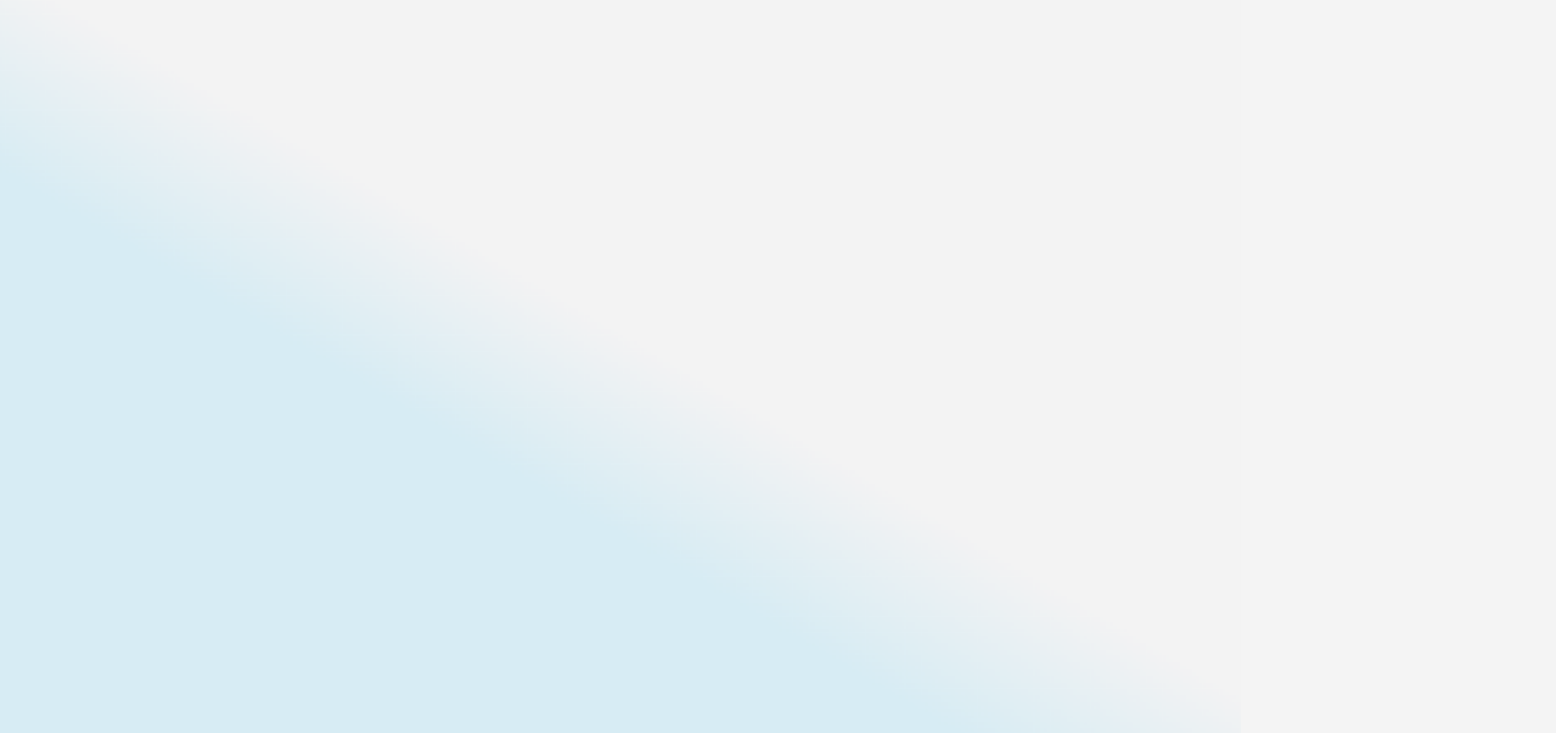
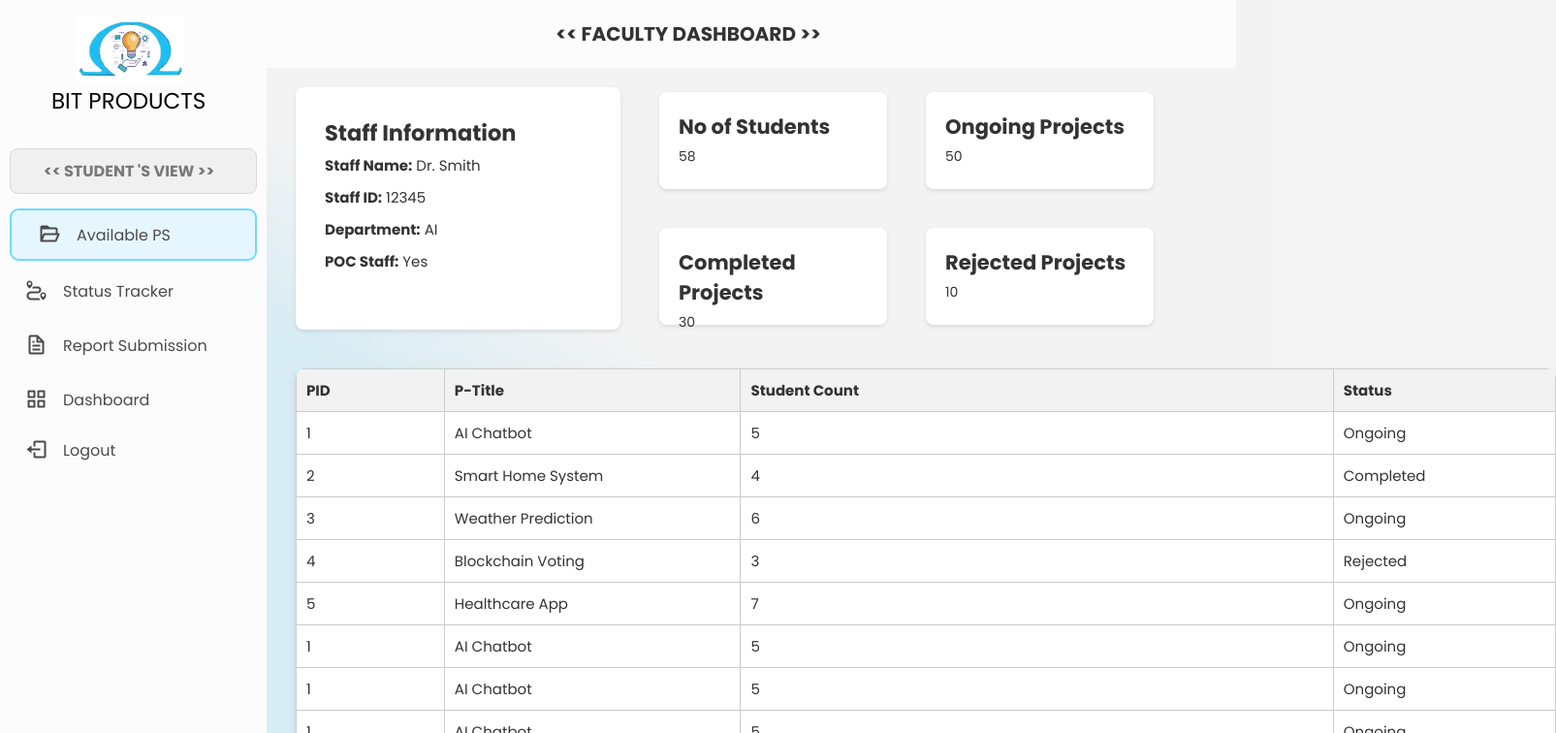
Before and after one commit to BalajiiSelvam/BIT-Prodcuts, a React (Vite) app: page /dash in a window 1280 px wide. Before the commit this address had no page. Shown: the top 756 px of the page at 97% size, 1605 px wide, since content can reach past the window. Built offline with nearby package versions, Linux system fonts and the light colour scheme.

Commit message:
Faculty side dashboard  added

```diff
--- a/src/App.jsx
+++ b/src/App.jsx
@@ -1,14 +1,17 @@
-import React, { useState } from 'react'
-import { BrowserRouter, Routes, Route } from 'react-router-dom'
-import Register from './pages/Register/Register'
-import Login from './pages/Login/Login'
-import AvailPs from './pages/Student/AvailablePs'
-import Stracker from './pages/Student/Stracker'
-import ReportSubmission from './pages/Student/ReportSubmission'
-import Dashboard from './pages/Student/Dashboard'
-import Problems from './pages/Student/problemregistration'
-import PSsubmission from './pages/Faculty/PSsubmission'
-import './App.css'
+import React, { useState } from 'react';
+import { BrowserRouter, Routes, Route } from 'react-router-dom';
+import Register from './pages/Register/Register';
+import Login from './pages/Login/Login';
+import AvailPs from './pages/Student/AvailablePs';
+import Stracker from './pages/Student/Stracker';
+import ReportSubmission from './pages/Student/ReportSubmission';
+import Dashboard from './pages/Student/Dashboard';
+// import Problems from './pages/Student/problemregistration';
+import PSsubmission from './pages/Faculty/PSsubmission';
+import Slotbooking from './pages/Faculty/Slotbooking';
+// import Approval from './pages/Faculty/approval'
+import Dash from './pages/Faculty/dash';
+import './App.css';
 
 function App() {
   return (
@@ -21,10 +24,13 @@ function App() {
         <Route path="/reportsub" element={<ReportSubmission />} />
         <Route path="/dashboard" element={<Dashboard />} />
       <Route path="/pssub" element={<PSsubmission />} />
-      <Route path="/problemregistration" component={<Problems/>} />
+           <Route path="/slotbook" element={<Slotbooking />} />
+           {/* <Route path="/approval" element={<Approval />} /> */}
+        <Route path="/dash" element={<Dash />} />
+     {/*   <Route path="/problemregistration" element={<Problems />} /> */}
       </Routes>
     </BrowserRouter>
-  )
+  );
 }
 
-export default App
+export default App;
--- a/src/components/Fsidebar.jsx
+++ b/src/components/Fsidebar.jsx
@@ -4,7 +4,7 @@ import './sbar.css';
 import BIT from '../assets/logo192.png';
 import { Link } from 'react-router-dom';
 
-export default function Ssidebar() {
+export default function Fsidebar() {
   const [activeLink, setActiveLink] = useState('/pssub'); // Default active link
 
   const handleLinkClick = (path) => {
@@ -49,9 +49,9 @@ export default function Ssidebar() {
               </li>
               <li className='item'>
                 <Link
-                  to="/"
-                  className={`link flex ${activeLink === '/' ? 'active' : ''}`}
-                  onClick={() => handleLinkClick('/')}
+                  to="/slotbook"
+                  className={`link flex ${activeLink === '/slotbook' ? 'active' : ''}`}
+                  onClick={() => handleLinkClick('/slotbook')}
                 >
                   <i className="bx bx-file"></i>
                   <span>Slot Booking</span>
@@ -59,9 +59,9 @@ export default function Ssidebar() {
               </li>
               <li className='item'>
                 <Link
-                  to="/"
-                  className={`link flex ${activeLink === '/' ? 'active' : ''}`}
-                  onClick={() => handleLinkClick('/')}
+                  to="/dash"
+                  className={`link flex ${activeLink === '/dash' ? 'active' : ''}`}
+                  onClick={() => handleLinkClick('/dash')}
                 >
                   <i className="bx bx-grid-alt"></i>
                   <span>Dashboard</span>
--- a/src/pages/Faculty/Slotbooking.css
+++ b/src/pages/Faculty/Slotbooking.css
@@ -0,0 +1,93 @@
+.slotbooking-container {
+    display: flex;
+    flex-direction: column;
+    height: 100vh;
+}
+
+.header-box3{
+    width: calc(100%); /* Adjust 250px to match the width of your sidebar */
+    margin-left: -5px; /* Adjust 250px to match the width of your sidebar */
+    background: rgb(252, 252, 252);
+    text-align: center;
+    padding: 20px;
+    /* box-shadow: 0px 2px 4px rgba(0, 0, 0, 0.1) */
+}
+
+.header-box3 h1 {
+    margin: 0;
+    font-family: 'Poppins', sans-serif;
+    font-size: 20px;
+    color: #333;
+    margin-left: 150px;
+}
+.content-container2 {
+    display: flex;
+    flex: 1;
+    padding: 40px;
+    margin-left: 285px;
+    background-color: transparent;
+}
+
+.slot-booking-table {
+    width: 100%;
+    border-collapse: collapse;
+    background-color: white;
+    font-size: 15PX;
+}
+
+.slot-booking-table th, .slot-booking-table td {
+    border: 1px solid #ccc;
+    padding: 20px;
+    text-align: left;
+    /* height: 20PX; */
+}
+
+.slot-booking-table th {
+    background-color: #f2f2f2;
+}
+
+.slot-booking-table th:nth-child(1),
+.slot-booking-table td:nth-child(1) {
+    width: 20%;
+    text-align: center;
+}
+
+.slot-booking-table th:nth-child(2),
+.slot-booking-table td:nth-child(2) {
+    width: 20%;
+    text-align: center;
+}
+
+.slot-booking-table th:nth-child(3),
+.slot-booking-table td:nth-child(3) {
+    width: 20%;
+    text-align: center;
+}
+
+.slot-booking-table th:nth-child(4),
+.slot-booking-table td:nth-child(4) {
+    width: 20%;
+    text-align: center;
+}
+
+.book-slot-btn {
+    padding: 7px 15px;
+    background-color: #2fb9e7;
+    color: white;
+    border: none;
+    border-radius: 4px;
+    cursor: pointer;
+}
+
+.book-slot-btn:hover {
+    background-color: #4dcef9;
+}
+
+.slot-booking-table input[type="date"],
+.slot-booking-table input[type="time"],
+.slot-booking-table input[type="text"] {
+    padding: 5px;
+    border: 1px solid #ccc;
+    border-radius: 4px;
+    width: 100%;
+}
--- a/src/pages/Faculty/Slotbooking.jsx
+++ b/src/pages/Faculty/Slotbooking.jsx
@@ -0,0 +1,36 @@
+import React, { useState } from 'react';
+import FSbar from '../../components/Fsidebar';
+import './Slotbooking.css';
+
+export default function Slotbooking() {
+  return (
+    <div className="slotbooking-container">
+      <FSbar />
+      <div className="header-box3">
+        <h1>&lt;&lt; SLOT BOOKING &gt;&gt;</h1>
+      </div>
+      <div className="content-container2">
+        <table className="slot-booking-table">
+          <thead>
+            <tr>
+              <th>Date</th>
+              <th>Timing</th>
+              <th>PID</th>
+              <th>Action</th>
+            </tr>
+          </thead>
+          <tbody>
+            {Array.from({ length: 8 }).map((_, index) => (
+              <tr key={index}>
+                <td>Date {index + 1}</td>
+                <td>Time {index + 1}</td>
+                <td><input type="text" placeholder="Enter PID" style={{ caretColor: '#2fb9e7',  outline: '#2fb9e7;' }} /></td>
+                <td><button className="book-slot-btn">Book Slot</button></td>
+              </tr>
+            ))}
+          </tbody>
+        </table>
+      </div>
+    </div>
+  );
+}
--- a/src/pages/Faculty/dash.css
+++ b/src/pages/Faculty/dash.css
@@ -0,0 +1,115 @@
+.dash-container {
+    display: flex;
+    flex-direction: column;
+    height: 100vh;
+}
+
+.header-box4 {
+    width: calc(100%); /* Adjust 250px to match the width of your sidebar */
+    margin-left: -5px; /* Adjust 250px to match the width of your sidebar */
+    background: rgb(252, 252, 252);
+    text-align: center;
+    padding: 20px;
+    /* box-shadow: 0px 2px 4px rgba(0, 0, 0, 0.1) */
+}
+
+.header-box4 h1 {
+    margin: 0;
+    font-family: 'Poppins', sans-serif;
+    font-size: 20px;
+    color: #333;
+    margin-left: 150px;
+}
+
+.content-container4 {
+    display: flex;
+    flex-direction: column;
+    flex: 1;
+    padding: 20px;
+    margin-left: 285px;
+    background-color: transparent;
+}
+
+.dashboard {
+    display: flex;
+    width: 100%;
+    margin-bottom: 20px; /* Add margin to separate the dashboard from the table */
+}
+
+.left-card {
+    flex: 1;
+    background-color: white;
+    padding: 30px;
+    margin-right: 20px;
+    box-shadow: 0 2px 4px rgba(0,0,0,0.1);
+    border-radius: 8px;
+    height: 250px;
+    font-size: 15px;
+}
+
+.right-cards {
+    display: grid;
+    grid-template-columns: 1fr 1fr;
+    gap: -5px;
+    flex: 2;
+    height: 250px;
+    margin-right: 50px;
+    margin-top: -15px;
+    font-size: 14px;
+}
+
+.card {
+    background-color: white;
+    padding: 20px;
+    box-shadow: 0 2px 4px rgba(0,0,0,0.1);
+    border-radius: 8px;
+    height: 100px;
+}
+
+.card-content {
+    display: flex;
+    flex-direction: column;
+}
+
+.card-content h2 {
+    margin-top: 0;
+}
+
+.card-content p {
+    margin: 5px 0;
+}
+
+.ps-table {
+    width: 1300px;
+    border-collapse: collapse;
+}
+
+.ps-table th, .ps-table td {
+    border: 1px solid #ccc;
+    padding: 10px;
+    text-align: left;
+}
+
+.ps-table th {
+    background-color: #f2f2f2;
+}
+
+.pagination {
+    display: flex;
+    justify-content: center;
+    padding: 10px 0;
+}
+
+.pagination-button {
+    margin: 0 5px;
+    padding: 5px 10px;
+    background-color: #12baf1;
+    color: white;
+    border: none;
+    border-radius: 4px;
+    cursor: pointer;
+}
+
+.pagination-button:hover {
+    background-color: #5bd6ff;
+}
--- a/src/pages/Faculty/dash.jsx
+++ b/src/pages/Faculty/dash.jsx
@@ -0,0 +1,56 @@
+import React from 'react';
+import StudentSideBar from '../../components/Ssidebar';
+import 'boxicons/css/boxicons.min.css';
+import './dash.css';
+
+export default function AvailablePs() {
+  return (
+    <div className="dash-container">
+      <StudentSideBar />
+      <div className="header-box4">
+        <h1>&lt;&lt; FACULTY DASHBOARD &gt;&gt;</h1>
+      </div>
+      <div className="content-container4">
+        <div className="dashboard">
+          <div className="left-card">
+            <div className="card-content">
+            {/* <img src='../../src/assets/profile.png' alt='Profile' className='staff-image' /> */}
+              <h2>Staff Information</h2>
+              <p><strong>Staff Name:</strong> Dr. Smith</p>
+              <p><strong>Staff ID:</strong> 12345</p>
+              <p><strong>Department:</strong> AI</p>
+              <p><strong>POC Staff:</strong> Yes</p>
+            </div>
+          </div>
+          <div className="right-cards">
+            <div className="card">
+              <div className="card-content">
+                <h2>No of Students</h2>
+                <p>58</p>
+              </div>
+            </div>
+            <div className="card">
+              <div className="card-content">
+                <h2>Ongoing Projects</h2>
+                <p>50</p>
+              </div>
+            </div>
+            <div className="card">
+              <div className="card-content">
+                <h2>Completed Projects</h2>
+                <p>30</p>
+              </div>
+            </div>
+            <div className="card">
+              <div className="card-content">
+                <h2>Rejected Projects</h2>
+                <p>10</p>
+              </div>
+            </div>
+          </div>
+        </div>
+        <div className="table-container"> <table className="ps-table"> <thead> <tr> <th>PID</th> <th>P-Title</th> <th>Student Count</th> <th>Status</th> </tr> </thead> <tbody> <tr> <td>1</td> <td>AI Chatbot</td> <td>5</td> <td>Ongoing</td> </tr> <tr> <td>2</td> <td>Smart Home System</td> <td>4</td> <td>Completed</td> </tr> <tr> <td>3</td> <td>Weather Prediction</td> <td>6</td> <td>Ongoing</td> </tr> <tr> <td>4</td> <td>Blockchain Voting</td> <td>3</td> <td>Rejected</td> </tr> <tr> <td>5</td> <td>Healthcare App</td> <td>7</td> <td>Ongoing</td> </tr> <tr><td>1</td> <td>AI Chatbot</td> <td>5</td> <td>Ongoing</td> </tr> <tr> </tr><tr><td>1</td> <td>AI Chatbot</td> <td>5</td> <td>Ongoing</td> </tr> <tr> <td>1</td> <td>AI Chatbot</td> <td>5</td> <td>Ongoing</td> </tr> <tr> </tr></tbody> <tfoot> <tr> <td colSpan="4"> <div className="pagination"> <button className="pagination-button">Previous</button> <button className="pagination-button">1</button> <button className="pagination-button">2</button> <button className="pagination-button">3</button> <button className="pagination-button">Next</button> </div> </td> </tr> </tfoot> </table> </div>
+      </div>
+    </div>
+  )
+}
```
Also changed, not shown: src/pages/Faculty/approval.css (added), src/pages/Faculty/approval.jsx (added). Lines whose indentation alone changed are shown as unchanged.
